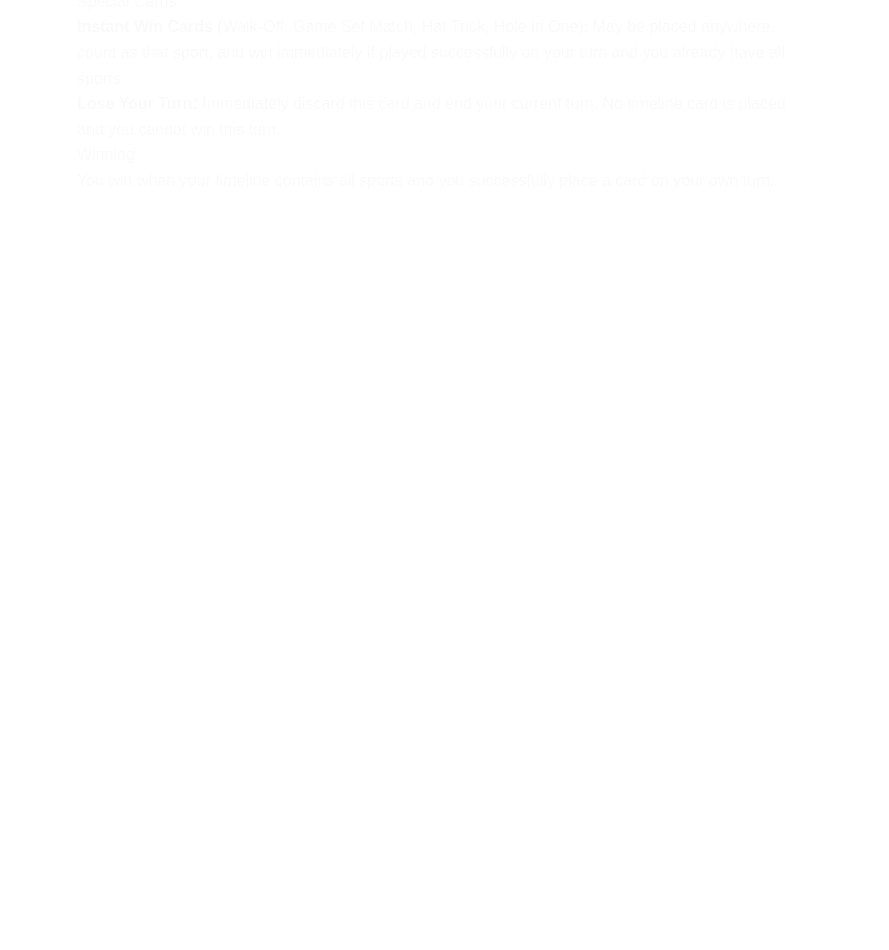
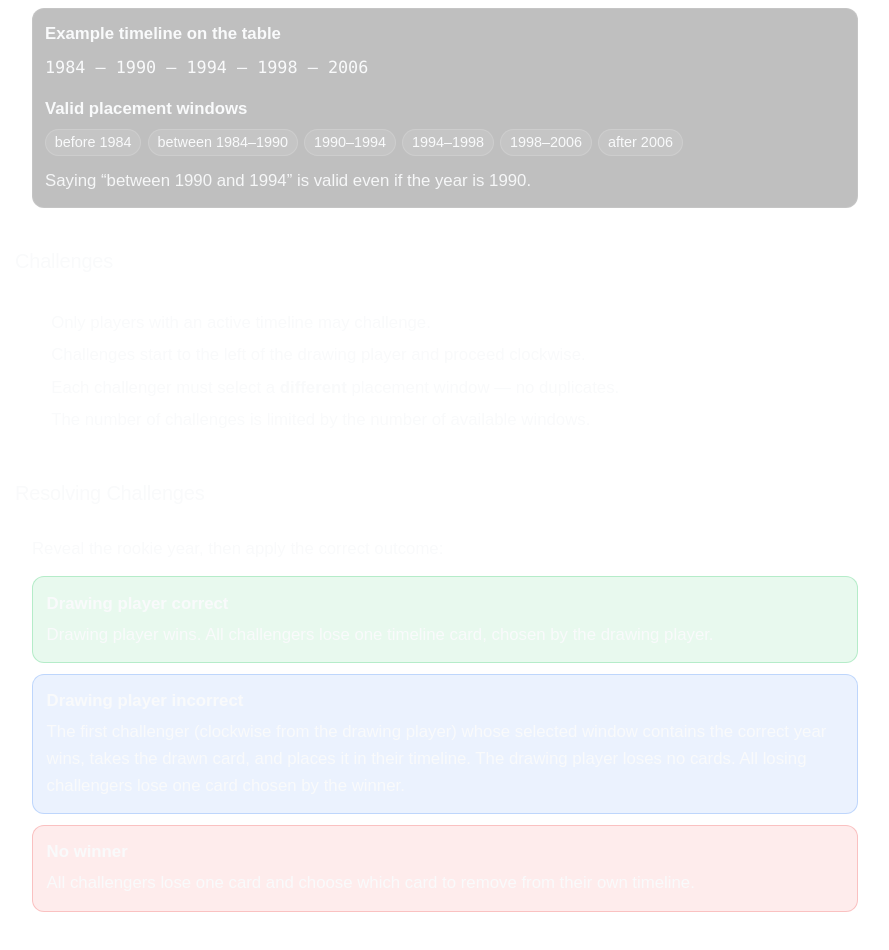
Before and after one commit to stonybendbarn/rookie-run, a Next.js app: page /rules in a window 1280 px wide. Shown: the part 1100-2050 px from the top of the page, without its empty margins (195-1084 px from the left). Before the commit the page ends 1326 px from the top, so only its background shows below. Built offline with nearby package versions, Linux system fonts and the light colour scheme.

Commit message:
rules page cleantup

```diff
--- a/app/rules/page.tsx
+++ b/app/rules/page.tsx
@@ -1,156 +1,376 @@
+const Section = ({
+  id,
+  title,
+  children,
+}: {
+  id: string;
+  title: string;
+  children: React.ReactNode;
+}) => (
+  <section id={id} style={{ marginTop: "1.25rem" }}>
+    <h2
+      style={{
+        fontSize: "1.25rem",
+        margin: "0 0 0.65rem",
+        letterSpacing: "-0.01em",
+      }}
+    >
+      {title}
+    </h2>
+    <div
+      style={{
+        background: "rgba(255,255,255,0.06)",
+        border: "1px solid rgba(255,255,255,0.10)",
+        borderRadius: 14,
+        padding: "1rem",
+      }}
+    >
+      {children}
+    </div>
+  </section>
+);
+
+const Pill = ({ children }: { children: React.ReactNode }) => (
+  <span
+    style={{
+      display: "inline-block",
+      padding: "0.15rem 0.55rem",
+      borderRadius: 999,
+      background: "rgba(255,255,255,0.10)",
+      border: "1px solid rgba(255,255,255,0.14)",
+      fontSize: "0.9rem",
+      lineHeight: 1.4,
+      whiteSpace: "nowrap",
+    }}
+  >
+    {children}
+  </span>
+);
+
+const ulStyle: React.CSSProperties = {
+  margin: "0.25rem 0 0",
+  paddingLeft: "1.2rem",
+};
+const liStyle: React.CSSProperties = { margin: "0.35rem 0" };
+
 export default function RulesPage() {
+  const sections = [
+    { id: "objective", label: "Objective" },
+    { id: "setup", label: "Setup" },
+    { id: "start", label: "Start" },
+    { id: "turn", label: "Your Turn" },
+    { id: "timelines", label: "Timelines" },
+    { id: "challenges", label: "Challenges" },
+    { id: "resolve", label: "Resolving" },
+    { id: "special", label: "Special Cards" },
+    { id: "winning", label: "Winning" },
+  ];
+
   return (
     <main
       style={{
-        padding: "2rem",
-        maxWidth: 800,
+        padding: "1.25rem",
+        maxWidth: 900,
         margin: "0 auto",
         color: "#f9fafb",
         lineHeight: 1.6,
+        fontSize: "1.05rem",
       }}
     >
-      <h1 style={{ fontSize: "2.2rem", marginBottom: "1rem" }}>
-        Rookie Run — Rules
-      </h1>
+      <header style={{ marginBottom: "1rem" }}>
+        <h1
+          style={{
+            fontSize: "2rem",
+            margin: "0 0 0.35rem",
+            letterSpacing: "-0.02em",
+          }}
+        >
+          Rookie Run — Rules
+        </h1>
+        <p style={{ margin: 0, opacity: 0.9 }}>
+          Fast timeline game with challenges. No walls of text. 🙂
+        </p>
+      </header>
 
-      <section>
-        <h2>Objective</h2>
-        <p>
+      {/* Mobile-friendly quick nav */}
+      <details
+        open
+        style={{
+          marginTop: "0.75rem",
+          background: "rgba(255,255,255,0.04)",
+          border: "1px solid rgba(255,255,255,0.10)",
+          borderRadius: 14,
+          padding: "0.75rem 1rem",
+        }}
+      >
+        <summary
+          style={{
+            cursor: "pointer",
+            fontSize: "1.05rem",
+            fontWeight: 600,
+            listStyle: "none",
+            outline: "none",
+          }}
+        >
+          Jump to a section
+        </summary>
+
+        <div
+          style={{
+            display: "flex",
+            flexWrap: "wrap",
+            gap: "0.5rem",
+            marginTop: "0.75rem",
+          }}
+        >
+          {sections.map((s) => (
+            <a
+              key={s.id}
+              href={`#${s.id}`}
+              style={{
+                textDecoration: "none",
+                color: "#f9fafb",
+              }}
+            >
+              <Pill>{s.label}</Pill>
+            </a>
+          ))}
+        </div>
+      </details>
+
+      <Section id="objective" title="Objective">
+        <p style={{ margin: 0 }}>
           Be the first player to complete a timeline containing at least one
           card from every sport and successfully complete your turn.
         </p>
-        <p>
-          You may only win on <strong>your own turn</strong>. Completing your
+        <p style={{ margin: "0.75rem 0 0" }}>
+          <strong>You may only win on your own turn.</strong> Completing your
           final sport during a challenge does <strong>not</strong> win the game.
         </p>
-      </section>
+      </Section>
 
-      <section>
-        <h2>Setup</h2>
-        <ul>
-          <li>Shuffle all cards into a face-down draw pile.</li>
-          <li>Create a discard pile.</li>
-          <li>All players start with no cards and no timeline.</li>
+      <Section id="setup" title="Setup">
+        <ul style={ulStyle}>
+          <li style={liStyle}>Shuffle all cards into a face-down draw pile.</li>
+          <li style={liStyle}>Create a discard pile.</li>
+          <li style={liStyle}>
+            All players start with no cards and no timeline.
+          </li>
         </ul>
-      </section>
+      </Section>
 
-      <section>
-        <h2>Start of Play</h2>
-        <p>The youngest player goes first. Play proceeds clockwise.</p>
-      </section>
+      <Section id="start" title="Start of Play">
+        <p style={{ margin: 0 }}>
+          The youngest player goes first. Play proceeds clockwise.
+        </p>
+      </Section>
 
-      <section>
-        <h2>Your Turn</h2>
-        <ol>
-          <li>Draw one card and scan it.</li>
-          <li>
+      <Section id="turn" title="Your Turn">
+        <ol style={{ margin: 0, paddingLeft: "1.25rem" }}>
+          <li style={liStyle}>Draw one card and scan it.</li>
+          <li style={liStyle}>
             Announce where you believe it belongs in your timeline.
-            <ul>
-              <li>For your first card, you must declare a <strong>decade</strong>.</li>
-            </ul>
+            <div style={{ marginTop: "0.35rem", opacity: 0.95 }}>
+              <Pill>First card: declare a decade</Pill>
+            </div>
           </li>
-          <li>If correct, place the card.</li>
-          <li>If incorrect, discard it.</li>
+          <li style={liStyle}>If correct, place the card.</li>
+          <li style={liStyle}>If incorrect, discard it.</li>
         </ol>
-      </section>
+      </Section>
 
-      <section>
-        <h2>Timelines</h2>
-        <p>
+      <Section id="timelines" title="Timelines">
+        <p style={{ margin: 0 }}>
           Timelines must remain chronological. Exact years are not required —
           only correct relative placement.
         </p>
 
-        <p style={{ marginTop: "0.75rem" }}>
-          <strong>Example timeline on the table:</strong>
-        </p>
-        <p style={{ fontStyle: "italic" }}>
-          1984 — 1990 — 1994 — 1998 — 2006
-        </p>
+        <div
+          style={{
+            marginTop: "0.85rem",
+            padding: "0.75rem",
+            borderRadius: 12,
+            background: "rgba(0,0,0,0.25)",
+            border: "1px solid rgba(255,255,255,0.10)",
+          }}
+        >
+          <div style={{ fontWeight: 700, marginBottom: "0.35rem" }}>
+            Example timeline on the table
+          </div>
+          <div
+            style={{
+              fontFamily:
+                'ui-monospace, SFMono-Regular, Menlo, Monaco, Consolas, "Liberation Mono", "Courier New", monospace',
+              fontSize: "1.05rem",
+              whiteSpace: "nowrap",
+              overflowX: "auto",
+              paddingBottom: "0.25rem",
+            }}
+          >
+            1984 — 1990 — 1994 — 1998 — 2006
+          </div>
 
-        <p>
-          <strong>Valid placement windows:</strong>
-        </p>
-        <p style={{ fontStyle: "italic" }}>
-          before 1984 | between 1984–1990 | 1990–1994 | 1994–1998 | 1998–2006 | after
-          2006
-        </p>
+          <div style={{ marginTop: "0.75rem", fontWeight: 700 }}>
+            Valid placement windows
+          </div>
+          <div
+            style={{
+              marginTop: "0.35rem",
+              display: "flex",
+              flexWrap: "wrap",
+              gap: "0.4rem",
+            }}
+          >
+            <Pill>before 1984</Pill>
+            <Pill>between 1984–1990</Pill>
+            <Pill>1990–1994</Pill>
+            <Pill>1994–1998</Pill>
+            <Pill>1998–2006</Pill>
+            <Pill>after 2006</Pill>
+          </div>
 
-        <p>
-          Saying “between 1990 and 1994” is valid even if the year is 1990.
-        </p>
-      </section>
+          <p style={{ margin: "0.75rem 0 0", opacity: 0.95 }}>
+            Saying “between 1990 and 1994” is valid even if the year is 1990.
+          </p>
+        </div>
+      </Section>
 
-      <section>
-        <h2>Challenges</h2>
-        <ul>
-          <li>Only players with an active timeline may challenge.</li>
-          <li>
+      <Section id="challenges" title="Challenges">
+        <ul style={ulStyle}>
+          <li style={liStyle}>Only players with an active timeline may challenge.</li>
+          <li style={liStyle}>
             Challenges start to the left of the drawing player and proceed
             clockwise.
           </li>
-          <li>
+          <li style={liStyle}>
             Each challenger must select a <strong>different</strong> placement
-            window.
+            window — no duplicates.
           </li>
-          <li>
-            No two challengers may choose the same window.
-          </li>
-          <li>
+          <li style={liStyle}>
             The number of challenges is limited by the number of available
             windows.
           </li>
         </ul>
-      </section>
+      </Section>
 
-      <section>
-        <h2>Resolving Challenges</h2>
-        <p>Reveal the rookie year.</p>
+      <Section id="resolve" title="Resolving Challenges">
+        <p style={{ margin: 0 }}>
+          Reveal the rookie year, then apply the correct outcome:
+        </p>
 
-        <ul>
-          <li>
-            <strong>Drawing player correct:</strong> The drawing player wins.
-            All challengers lose one timeline card, chosen by the drawing
-            player.
-          </li>
-          <li>
-            <strong>Drawing player incorrect:</strong> The first challenger
-            (clockwise from the drawing player) whose selected window contains
-            the correct year wins. That player takes the drawn card and places
-            it in their timeline. The drawing player loses no cards. All losing
-            challengers lose one card chosen by the winner.
-          </li>
-          <li>
-            <strong>No winner:</strong> All challengers lose one card and choose
-            which card to remove from their own timeline.
-          </li>
-        </ul>
-      </section>
+        <div style={{ marginTop: "0.85rem", display: "grid", gap: "0.65rem" }}>
+          <div
+            style={{
+              padding: "0.85rem",
+              borderRadius: 12,
+              background: "rgba(34,197,94,0.10)",
+              border: "1px solid rgba(34,197,94,0.25)",
+            }}
+          >
+            <div style={{ fontWeight: 800, marginBottom: "0.25rem" }}>
+              Drawing player correct
+            </div>
+            <div>
+              Drawing player wins. All challengers lose one timeline card,
+              chosen by the drawing player.
+            </div>
+          </div>
 
-      <section>
-        <h2>Special Cards</h2>
-        <ul>
-          <li>
-            <strong>Instant Win Cards</strong> (Walk-Off, Game Set Match, Hat
-            Trick, Hole in One): May be placed anywhere, count as that sport, and
-            win immediately if played successfully on your turn and you already
-            have all sports.
-          </li>
-          <li>
-            <strong>Lose Your Turn:</strong> Immediately discard this card and
-            end your current turn. No timeline card is placed and you cannot win
-            this turn.
-          </li>
-        </ul>
-      </section>
+          <div
+            style={{
+              padding: "0.85rem",
+              borderRadius: 12,
+              background: "rgba(59,130,246,0.10)",
+              border: "1px solid rgba(59,130,246,0.25)",
+            }}
+          >
+            <div style={{ fontWeight: 800, marginBottom: "0.25rem" }}>
+              Drawing player incorrect
+            </div>
+            <div>
+              The first challenger (clockwise from the drawing player) whose
+              selected window contains the correct year wins, takes the drawn
+              card, and places it in their timeline. The drawing player loses
+              no cards. All losing challengers lose one card chosen by the
+              winner.
+            </div>
+          </div>
 
-      <section>
-        <h2>Winning</h2>
-        <p>
+          <div
+            style={{
+              padding: "0.85rem",
+              borderRadius: 12,
+              background: "rgba(239,68,68,0.10)",
+              border: "1px solid rgba(239,68,68,0.25)",
+            }}
+          >
+            <div style={{ fontWeight: 800, marginBottom: "0.25rem" }}>
+              No winner
+            </div>
+            <div>
+              All challengers lose one card and choose which card to remove from
+              their own timeline.
+            </div>
+          </div>
+        </div>
+      </Section>
+
+      <Section id="special" title="Special Cards">
+        <div style={{ display: "grid", gap: "0.65rem" }}>
+          <div
+            style={{
+              padding: "0.85rem",
+              borderRadius: 12,
+              background: "rgba(255,255,255,0.04)",
+              border: "1px solid rgba(255,255,255,0.10)",
+            }}
+          >
+            <div style={{ fontWeight: 800, marginBottom: "0.25rem" }}>
+              Instant Win Cards
+            </div>
+            <div style={{ opacity: 0.95, marginBottom: "0.35rem" }}>
+              <Pill>Walk-Off</Pill>{" "}
+              <Pill>Game Set Match</Pill>{" "}
+              <Pill>Hat Trick</Pill>{" "}
+              <Pill>Hole in One</Pill>
+            </div>
+            <div>
+              May be placed anywhere, count as that sport, and win immediately
+              if played successfully on your turn and you already have all
+              sports.
+            </div>
+          </div>
+
+          <div
+            style={{
+              padding: "0.85rem",
+              borderRadius: 12,
+              background: "rgba(255,255,255,0.04)",
+              border: "1px solid rgba(255,255,255,0.10)",
+            }}
+          >
+            <div style={{ fontWeight: 800, marginBottom: "0.25rem" }}>
+              Lose Your Turn
+            </div>
+            <div>
+              Immediately discard this card and end your current turn. No
+              timeline card is placed and you cannot win this turn.
+            </div>
+          </div>
+        </div>
+      </Section>
+
+      <Section id="winning" title="Winning">
+        <p style={{ margin: 0 }}>
           You win when your timeline contains all sports and you successfully
           place a card on your own turn.
         </p>
-      </section>
+      </Section>
+
+      <footer style={{ marginTop: "1.5rem", opacity: 0.75, fontSize: "0.95rem" }}>
+        Tip: this page is designed to scroll well on phones — big tap targets,
+        short blocks, and no giant paragraphs.
+      </footer>
     </main>
   );
 }
```
